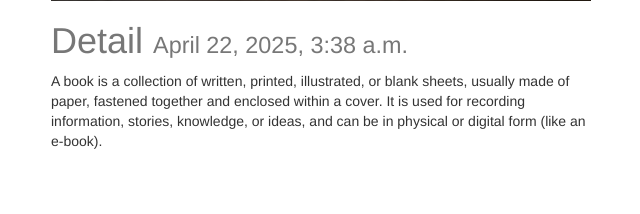
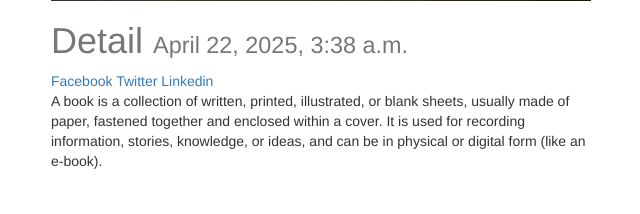
Before and after one commit to UmeshBabu7/BlogRestAPIs, a Django app: a page that uses blog/templates/post_detail.html in a window 1280 px wide. Shown: the part 404-618 px from the top of the page, without its empty margins (319-959 px from the left). Run offline with Django 5.2, Linux system fonts and the light colour scheme; data comes from the database, SQL or seed files in the repository; some libraries are stand-ins or nearby versions.

Commit message:
Social Share Links

```diff
--- a/blog/posts/views.py
+++ b/blog/posts/views.py
@@ -4,6 +4,8 @@ from .models import Post
 from .forms import PostForm
 from django.contrib import messages
 from django.core.paginator import Paginator, EmptyPage, PageNotAnInteger
+from urllib.parse import quote_plus
+
 
 # Create your views here.
 def post_create(request):
@@ -27,10 +29,12 @@ def post_create(request):
 def post_detail(request,slug): #retrieve
 
      instance=get_object_or_404(Post,slug=slug)
+     share_string = quote_plus(instance.content)
 
      context={
          "title":"Detail",
-         "instance":instance
+         "instance":instance,
+         "share_string": share_string,
      }
 
      return render(request,'post_detail.html',context)
--- a/blog/templates/post_detail.html
+++ b/blog/templates/post_detail.html
@@ -8,6 +8,22 @@
     <img src='{{ instance.image.url }}' class='img-responsive' />
     {% endif %}
     <h1>{{ title }} <small>{{ instance.timestamp }}</small></h1>
+
+    <a href="https://www.facebook.com/sharer/sharer.php?u={{ request.build_absolute_uri }}">
+        Facebook
+        </a>
+
+        <a href="https://twitter.com/home?status={{ share_string }}%20{{ request.build_absolute_uri }}">
+        Twitter
+        </a>
+
+        <a href='https://plus.google.com/share?url={{ request.build_absolute_uri }}'>
+
+
+        <a href="https://www.linkedin.com/shareArticle?mini=true&url={{ request.build_absolute_uri }}&title={{ instance.title }}&summary={{ share_string }}&source={{ request.build_absolute_uri }}">
+        Linkedin
+        </a>
+
     {{ instance.content|linebreaks }}<br/>
  </div>
 
```
